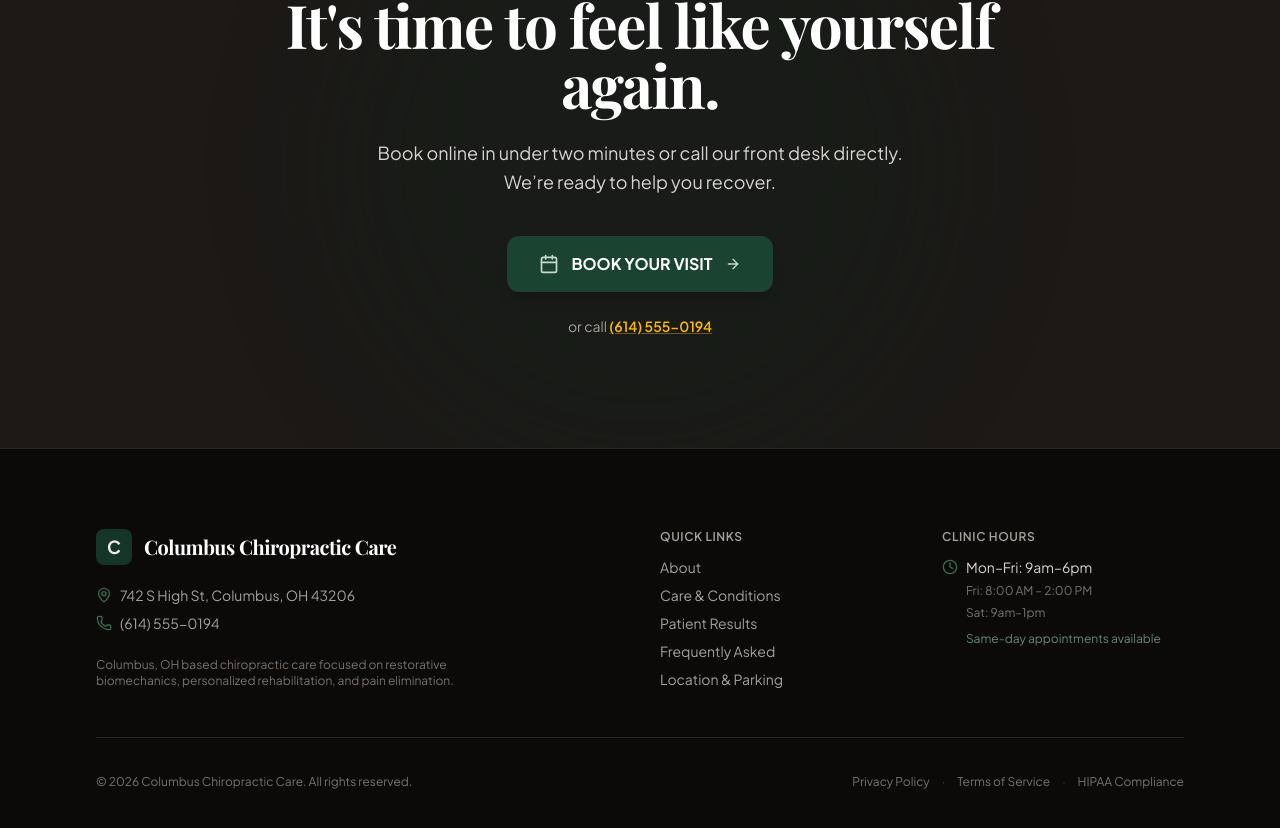
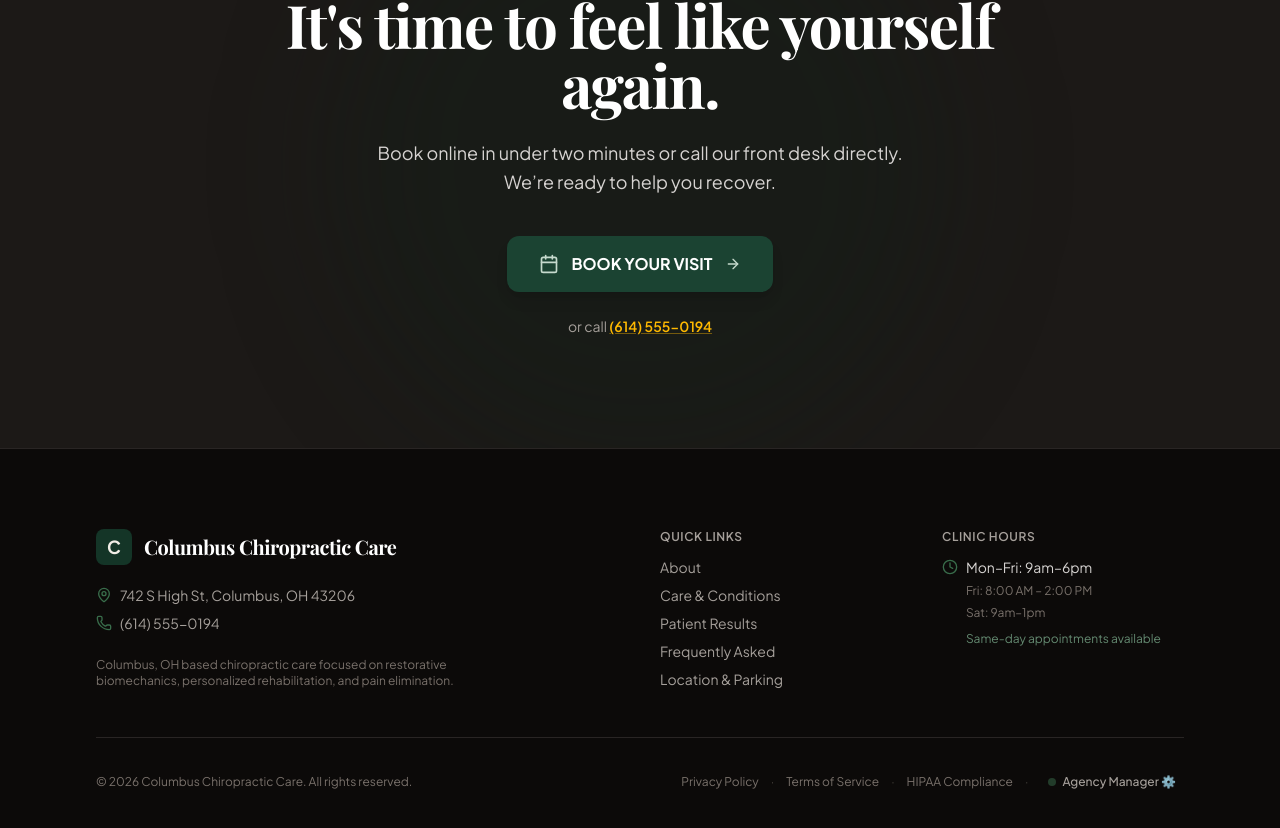
Before and after one commit to drealslick/Chiropractor-web-demo, a React (Vite) app: page / in a window 1280 px wide. Shown: the part 9615-10443 px from the top of the page. Built offline with nearby package versions, Linux system fonts and the light colour scheme; a web font is replaced by a local one.

Commit message:
feat(footer): add agency manager portal link
Introduces a secure, conditional link in the footer to access the Agency Client Template Manager for administrative purposes.

```diff
--- a/src/components/Footer.tsx
+++ b/src/components/Footer.tsx
@@ -137,6 +137,19 @@ export const Footer: React.FC<FooterProps> = ({ clinic, onOpenManager }) => {
             <a href="#" className="hover:text-stone-400 transition-colors py-1">Terms of Service</a>
             <span className="text-stone-700">·</span>
             <a href="#" className="hover:text-stone-400 transition-colors py-1">HIPAA Compliance</a>
+            {onOpenManager && (
+              <>
+                <span className="text-stone-700">·</span>
+                <button
+                  onClick={onOpenManager}
+                  className="text-stone-400 hover:text-emerald-400 font-medium transition-colors cursor-pointer inline-flex items-center gap-1.5 py-1 px-2 rounded hover:bg-stone-900"
+                  title="Agency Client Template Manager"
+                >
+                  <span className="w-2 h-2 rounded-full bg-emerald-500 animate-pulse"></span>
+                  <span>Agency Manager ⚙️</span>
+                </button>
+              </>
+            )}
           </div>
         </div>
 
```
